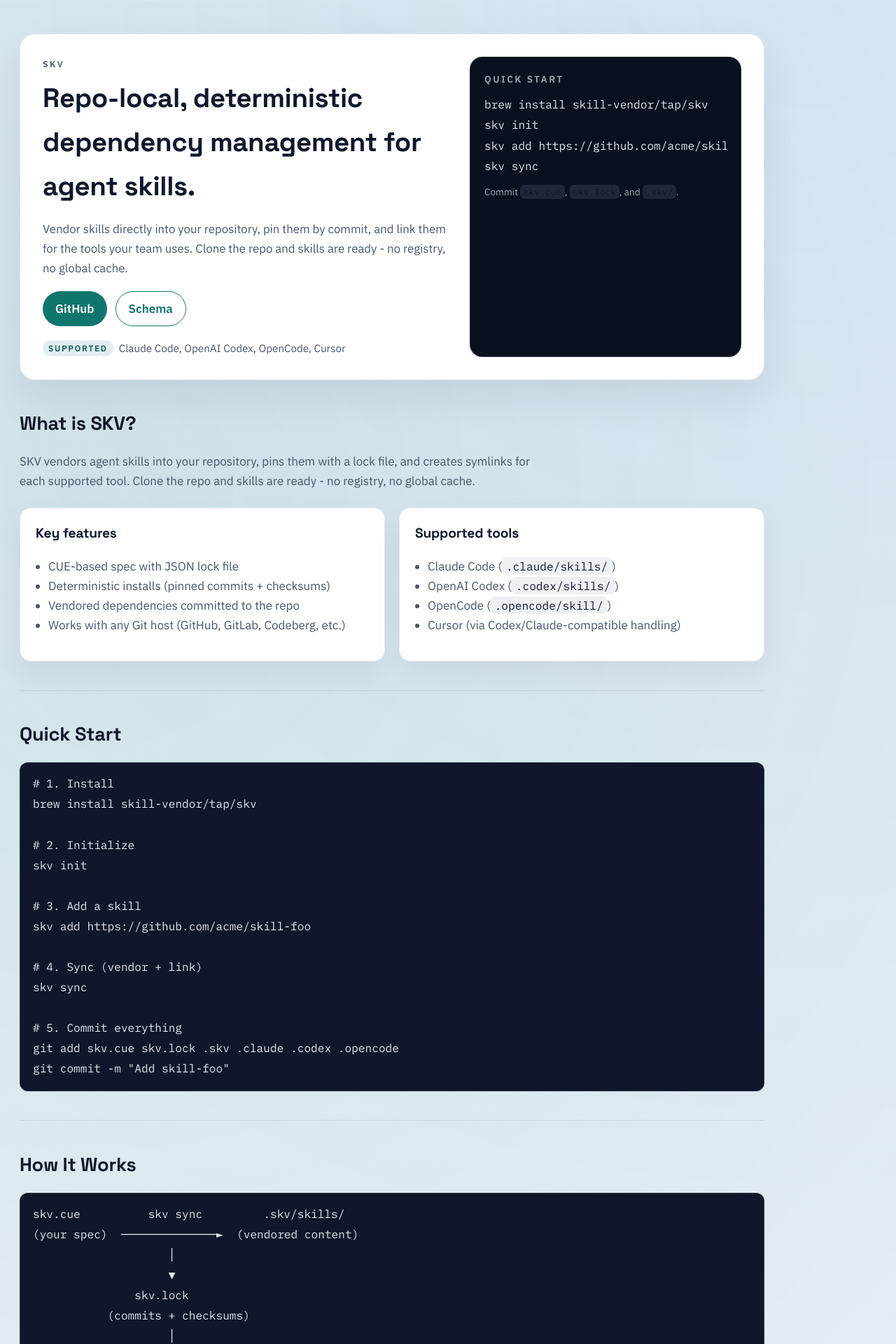
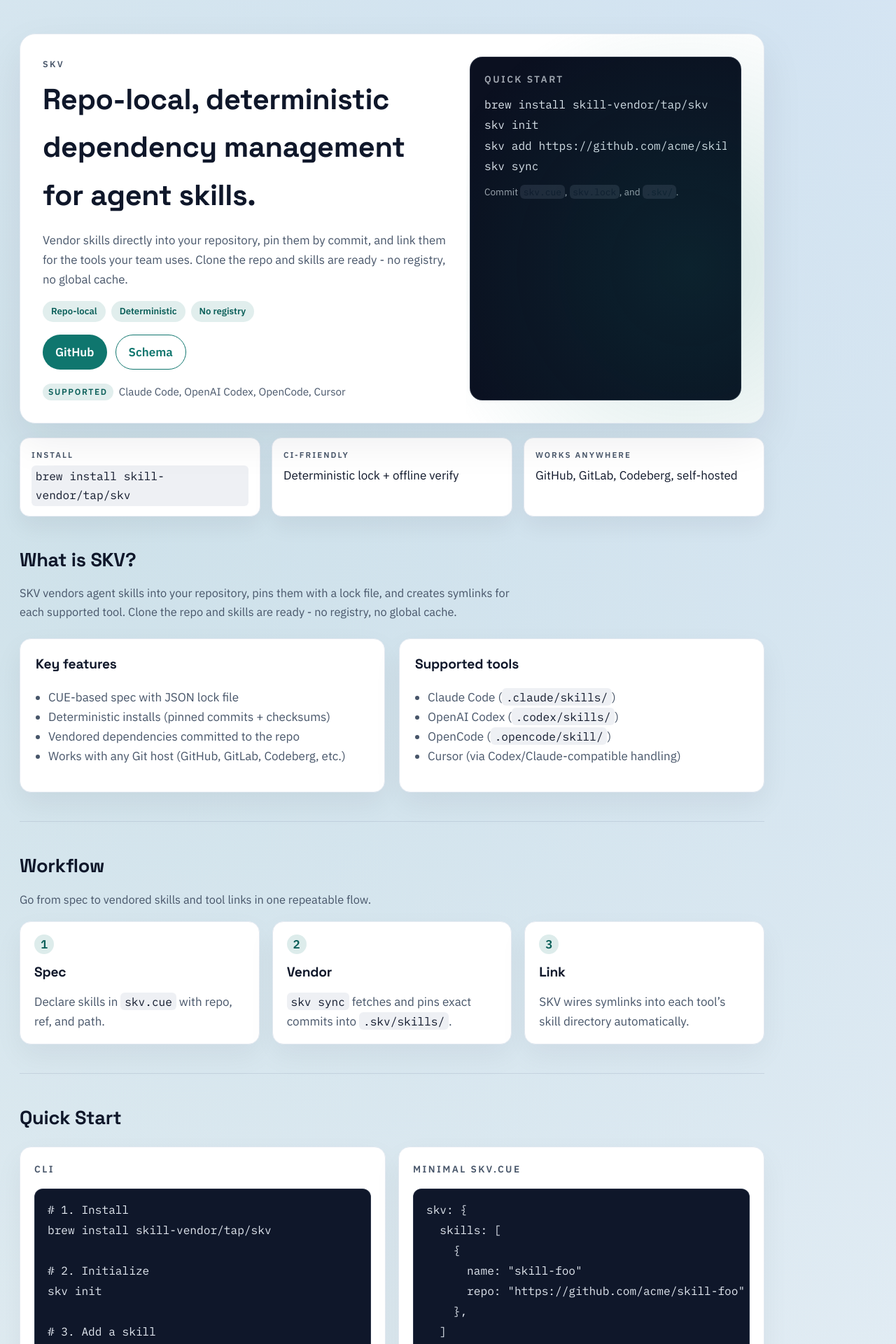
Before and after one commit to skill-vendor/skv, a Jekyll site: the page built from docs/index.md, in a window 1280 px wide. Shown: the top 1920 px of the page at 70% size. Built offline with Jekyll 4.4.1, drawn with Linux system fonts in a browser that asks for light colours; some of the changed text lies outside the part shown.

Commit message:
Refine docs layout and preview guidance

````diff
--- a/docs/assets/css/style.css
+++ b/docs/assets/css/style.css
@@ -9,6 +9,7 @@
   --brand-strong: #0b5f59;
   --card: #ffffff;
   --card-border: #e2e8f0;
+  --card-muted: #f8fafc;
   --code-bg: #0b1020;
   --code-ink: #e2e8f0;
   --shadow: 0 24px 60px rgba(15, 23, 42, 0.08);
@@ -56,7 +57,7 @@ h4 {
 }
 
 h1 {
-  font-size: 2.4rem;
+  font-size: 2.6rem;
   margin: 0 0 12px;
 }
 
@@ -95,6 +96,19 @@ a:hover {
   border-radius: 22px;
   padding: 32px;
   box-shadow: var(--shadow);
+  position: relative;
+  overflow: hidden;
+}
+
+.hero::after {
+  content: "";
+  position: absolute;
+  top: -40%;
+  right: -20%;
+  width: 60%;
+  height: 200%;
+  background: radial-gradient(circle, rgba(15, 118, 110, 0.18), transparent 60%);
+  pointer-events: none;
 }
 
 .eyebrow {
@@ -109,6 +123,24 @@ a:hover {
 .lede {
   font-size: 1.05rem;
   color: var(--ink-muted);
+}
+
+.hero-tags {
+  display: flex;
+  flex-wrap: wrap;
+  gap: 8px;
+  margin: 12px 0 8px;
+}
+
+.tag {
+  display: inline-flex;
+  align-items: center;
+  padding: 4px 12px;
+  border-radius: 999px;
+  background: rgba(15, 118, 110, 0.12);
+  color: var(--brand-strong);
+  font-size: 0.82rem;
+  font-weight: 600;
 }
 
 .hero-actions {
@@ -182,6 +214,32 @@ a:hover {
   color: rgba(226, 232, 240, 0.7);
 }
 
+.hero-strip {
+  display: grid;
+  grid-template-columns: repeat(3, minmax(0, 1fr));
+  gap: 16px;
+  margin: 20px 0 6px;
+}
+
+.strip-item {
+  background: var(--card);
+  border: 1px solid var(--card-border);
+  border-radius: 14px;
+  padding: 14px 16px;
+  display: flex;
+  flex-direction: column;
+  gap: 6px;
+  box-shadow: 0 14px 32px rgba(15, 23, 42, 0.06);
+}
+
+.strip-label {
+  font-size: 0.72rem;
+  text-transform: uppercase;
+  letter-spacing: 0.18em;
+  color: var(--ink-muted);
+  font-weight: 600;
+}
+
 .grid.two-col {
   display: grid;
   grid-template-columns: repeat(2, minmax(0, 1fr));
@@ -195,6 +253,64 @@ a:hover {
   border-radius: 16px;
   padding: 20px 22px;
   box-shadow: 0 16px 40px rgba(15, 23, 42, 0.06);
+}
+
+.section-lede {
+  font-size: 1.02rem;
+  color: var(--ink-muted);
+  margin-top: 0;
+}
+
+.flow {
+  display: grid;
+  grid-template-columns: repeat(3, minmax(0, 1fr));
+  gap: 18px;
+  margin: 18px 0 6px;
+}
+
+.flow-step {
+  background: var(--card);
+  border: 1px solid var(--card-border);
+  border-radius: 16px;
+  padding: 18px 20px;
+  box-shadow: 0 16px 40px rgba(15, 23, 42, 0.05);
+}
+
+.flow-index {
+  display: inline-flex;
+  align-items: center;
+  justify-content: center;
+  width: 28px;
+  height: 28px;
+  border-radius: 999px;
+  background: rgba(15, 118, 110, 0.14);
+  color: var(--brand-strong);
+  font-weight: 700;
+  margin-bottom: 10px;
+}
+
+.flow-step p {
+  margin: 8px 0 0;
+  color: var(--ink-muted);
+}
+
+.split {
+  display: grid;
+  grid-template-columns: repeat(2, minmax(0, 1fr));
+  gap: 18px;
+  margin: 18px 0 6px;
+}
+
+.panel {
+  background: var(--card);
+  border: 1px solid var(--card-border);
+  border-radius: 16px;
+  padding: 20px;
+  box-shadow: 0 16px 40px rgba(15, 23, 42, 0.05);
+}
+
+.panel .panel-title {
+  color: var(--ink-muted);
 }
 
 .card ul {
@@ -278,6 +394,12 @@ small {
   .grid.two-col {
     grid-template-columns: 1fr;
   }
+
+  .hero-strip,
+  .flow,
+  .split {
+    grid-template-columns: 1fr;
+  }
 }
 
 @media (max-width: 640px) {
--- a/docs/index.md
+++ b/docs/index.md
@@ -8,6 +8,11 @@ title: SKV - Skill Vendor
     <p class="eyebrow">SKV</p>
     <h1>Repo-local, deterministic dependency management for agent skills.</h1>
     <p class="lede">Vendor skills directly into your repository, pin them by commit, and link them for the tools your team uses. Clone the repo and skills are ready - no registry, no global cache.</p>
+    <div class="hero-tags">
+      <span class="tag">Repo-local</span>
+      <span class="tag">Deterministic</span>
+      <span class="tag">No registry</span>
+    </div>
     <div class="hero-actions">
       <a class="button" href="https://github.com/skill-vendor/skv">GitHub</a>
       <a class="button ghost" href="https://github.com/skill-vendor/skv/blob/main/docs/skv.schema.cue">Schema</a>
@@ -27,9 +32,24 @@ skv sync</code></pre>
   </div>
 </div>
 
+<div class="hero-strip">
+  <div class="strip-item">
+    <span class="strip-label">Install</span>
+    <code>brew install skill-vendor/tap/skv</code>
+  </div>
+  <div class="strip-item">
+    <span class="strip-label">CI-friendly</span>
+    <span>Deterministic lock + offline verify</span>
+  </div>
+  <div class="strip-item">
+    <span class="strip-label">Works anywhere</span>
+    <span>GitHub, GitLab, Codeberg, self-hosted</span>
+  </div>
+</div>
+
 ## What is SKV?
 
-SKV vendors agent skills into your repository, pins them with a lock file, and creates symlinks for each supported tool. Clone the repo and skills are ready - no registry, no global cache.
+<p class="section-lede">SKV vendors agent skills into your repository, pins them with a lock file, and creates symlinks for each supported tool. Clone the repo and skills are ready - no registry, no global cache.</p>
 
 <div class="grid two-col">
   <div class="card">
@@ -54,10 +74,36 @@ SKV vendors agent skills into your repository, pins them with a lock file, and c
 
 ---
 
+## Workflow
+
+<p class="section-lede">Go from spec to vendored skills and tool links in one repeatable flow.</p>
+
+<div class="flow">
+  <div class="flow-step">
+    <span class="flow-index">1</span>
+    <h3>Spec</h3>
+    <p>Declare skills in <code>skv.cue</code> with repo, ref, and path.</p>
+  </div>
+  <div class="flow-step">
+    <span class="flow-index">2</span>
+    <h3>Vendor</h3>
+    <p><code>skv sync</code> fetches and pins exact commits into <code>.skv/skills/</code>.</p>
+  </div>
+  <div class="flow-step">
+    <span class="flow-index">3</span>
+    <h3>Link</h3>
+    <p>SKV wires symlinks into each tool’s skill directory automatically.</p>
+  </div>
+</div>
+
+---
+
 ## Quick Start
 
-```bash
-# 1. Install
+<div class="split">
+  <div class="panel">
+    <div class="panel-title">CLI</div>
+    <pre><code># 1. Install
 brew install skill-vendor/tap/skv
 
 # 2. Initialize
@@ -67,12 +113,22 @@ skv init
 skv add https://github.com/acme/skill-foo
 
 # 4. Sync (vendor + link)
-skv sync
+skv sync</code></pre>
+  </div>
+  <div class="panel">
+    <div class="panel-title">Minimal skv.cue</div>
+    <pre><code class="language-cue">skv: {
+  skills: [
+    {
+      name: "skill-foo"
+      repo: "https://github.com/acme/skill-foo"
+    },
+  ]
+}</code></pre>
+  </div>
+</div>
 
-# 5. Commit everything
-git add skv.cue skv.lock .skv .claude .codex .opencode
-git commit -m "Add skill-foo"
-```
+<p class="section-lede">Commit <code>skv.cue</code>, <code>skv.lock</code>, and the <code>.skv/</code> directory once you’re happy with the result.</p>
 
 ---
 
````
Also changed, not shown: AGENTS.md (+6 -1 lines), CONTRIBUTING.md (+6 -3 lines), 1 other file.
